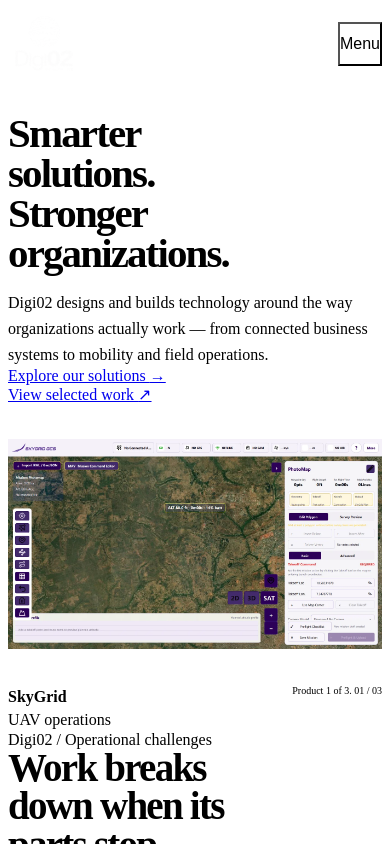
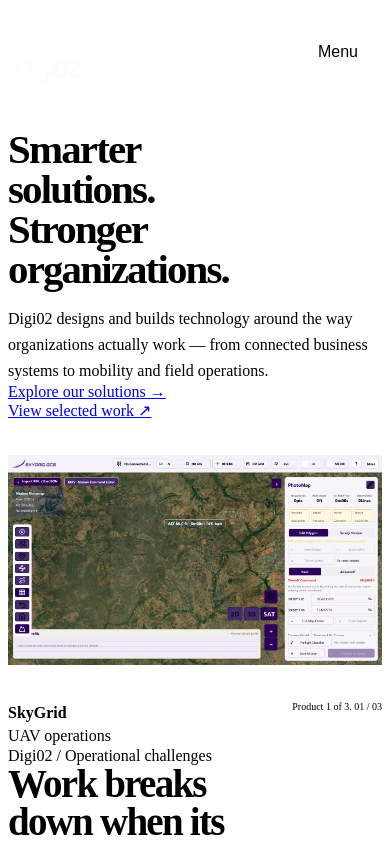
Before and after one commit to emmy16-glitch/Digi02_website, a React (Vite) app: page / in a window 390 px wide. Shown: the top 844 px of the page. Built offline with nearby package versions, Linux system fonts and the light colour scheme; the HTML template or start-up script is replaced by a standard one.

Commit message:
Strengthen Digi02 header identity and mobile touch targets

```diff
--- a/src/styles/navigation.css
+++ b/src/styles/navigation.css
@@ -1,8 +1,7 @@
 .site-header {
   position: relative;
   z-index: 10;
-  height: var(--space-12);
-  border-bottom: var(--border-thin) solid var(--line-subtle);
+  height: 7rem;
   background: var(--bg-950);
 }
 
@@ -18,7 +17,7 @@
   grid-column: 1 / span 2;
   display: inline-flex;
   width: max-content;
-  height: 5.5rem;
+  height: 6.5rem;
   align-items: center;
   text-decoration: none;
 }
@@ -36,13 +35,13 @@
   min-width: 0;
   align-items: center;
   justify-content: flex-end;
-  gap: var(--space-4);
+  gap: var(--space-5);
 }
 
 .desktop-navigation__list {
   display: flex;
   align-items: center;
-  gap: var(--space-3);
+  gap: var(--space-4);
   padding: 0;
   margin: 0;
   list-style: none;
@@ -51,7 +50,7 @@
 .desktop-navigation__link {
   position: relative;
   display: inline-flex;
-  min-height: 2.75rem;
+  min-height: 3rem;
   align-items: center;
   color: var(--text-secondary);
   font-size: var(--type-ui);
@@ -65,13 +64,13 @@
 .desktop-navigation__link::after {
   position: absolute;
   right: 0;
-  bottom: 0;
+  bottom: 0.35rem;
   left: 0;
   height: var(--border-thin);
   background: var(--gold-500);
   content: '';
   opacity: 0;
-  transform: scaleX(0);
+  transform: scaleX(0.45);
   transform-origin: left;
   transition:
     opacity var(--motion-fast) var(--ease-standard),
@@ -100,7 +99,7 @@
 
 @media (max-width: 63.9375rem) {
   .site-header {
-    height: var(--space-10);
+    height: 5.5rem;
   }
 
   .site-header__inner {
@@ -110,7 +109,7 @@
 
   .site-header__wordmark {
     width: max-content;
-    height: 4.5rem;
+    height: 5.2rem;
   }
 
   .desktop-navigation {
@@ -123,26 +122,26 @@
 
   .mobile-navigation__toggle {
     display: inline-flex;
-    min-width: 2.75rem;
-    min-height: 2.75rem;
+    min-width: 3.5rem;
+    min-height: 3.5rem;
     align-items: center;
     justify-content: flex-end;
-    gap: var(--space-2);
+    gap: var(--space-1);
     padding: 0;
+    border: 0;
     background: transparent;
     color: var(--text-primary);
     cursor: pointer;
     font-size: var(--type-ui);
     font-weight: 500;
     line-height: 1;
-    text-transform: none;
   }
 
   .mobile-navigation__icon {
     position: relative;
     display: block;
-    width: var(--space-3);
-    height: var(--space-2);
+    width: 1.5rem;
+    height: 1rem;
   }
 
   .mobile-navigation__icon span {
@@ -155,29 +154,28 @@
   }
 
   .mobile-navigation__icon span:first-child {
-    top: var(--space-0-5);
+    top: 0.25rem;
   }
 
   .mobile-navigation__icon span:last-child {
-    bottom: var(--space-0-5);
+    bottom: 0.25rem;
   }
 
   .mobile-navigation__toggle[aria-expanded='true'] .mobile-navigation__icon span:first-child {
-    transform: translateY(var(--space-0-5)) rotate(45deg);
+    transform: translateY(0.25rem) rotate(45deg);
   }
 
   .mobile-navigation__toggle[aria-expanded='true'] .mobile-navigation__icon span:last-child {
-    transform: translateY(calc(var(--space-0-5) * -1)) rotate(-45deg);
+    transform: translateY(-0.25rem) rotate(-45deg);
   }
 
   .mobile-navigation__panel {
     position: absolute;
-    top: calc(var(--space-10) - var(--border-thin));
+    top: 5.5rem;
     right: 0;
     left: 0;
-    min-height: calc(100vh - var(--space-10));
-    min-height: calc(100dvh - var(--space-10));
-    border-top: var(--border-thin) solid var(--line-subtle);
+    min-height: calc(100vh - 5.5rem);
+    min-height: calc(100dvh - 5.5rem);
     background: var(--bg-950);
     animation: mobile-navigation-enter var(--motion-ui) var(--ease-standard) both;
   }
@@ -185,8 +183,8 @@
   .mobile-navigation__panel-inner {
     display: flex;
     width: min(calc(100% - (var(--page-margin) * 2)), var(--content-max));
-    min-height: calc(100vh - var(--space-10));
-    min-height: calc(100dvh - var(--space-10));
+    min-height: calc(100vh - 5.5rem);
+    min-height: calc(100dvh - 5.5rem);
     flex-direction: column;
     margin-inline: auto;
     padding-block: var(--space-6) var(--space-4);
@@ -195,7 +193,7 @@
   .mobile-navigation__brand {
     display: block;
     width: max-content;
-    height: var(--space-12);
+    height: 6rem;
     margin-bottom: var(--space-3);
   }
 
@@ -214,13 +212,9 @@
     border-bottom: var(--border-thin) solid var(--line-subtle);
   }
 
-  .mobile-navigation__list li:first-child {
-    border-top: var(--border-thin) solid var(--line-subtle);
-  }
-
   .mobile-navigation__link {
     display: flex;
-    min-height: var(--space-8);
+    min-height: 4.5rem;
     align-items: center;
     justify-content: space-between;
     color: var(--text-secondary);
@@ -256,7 +250,7 @@
   }
 
   .development-canvas {
-    min-height: calc(100vh - var(--space-10));
+    min-height: calc(100vh - 5.5rem);
   }
 }
 
```
